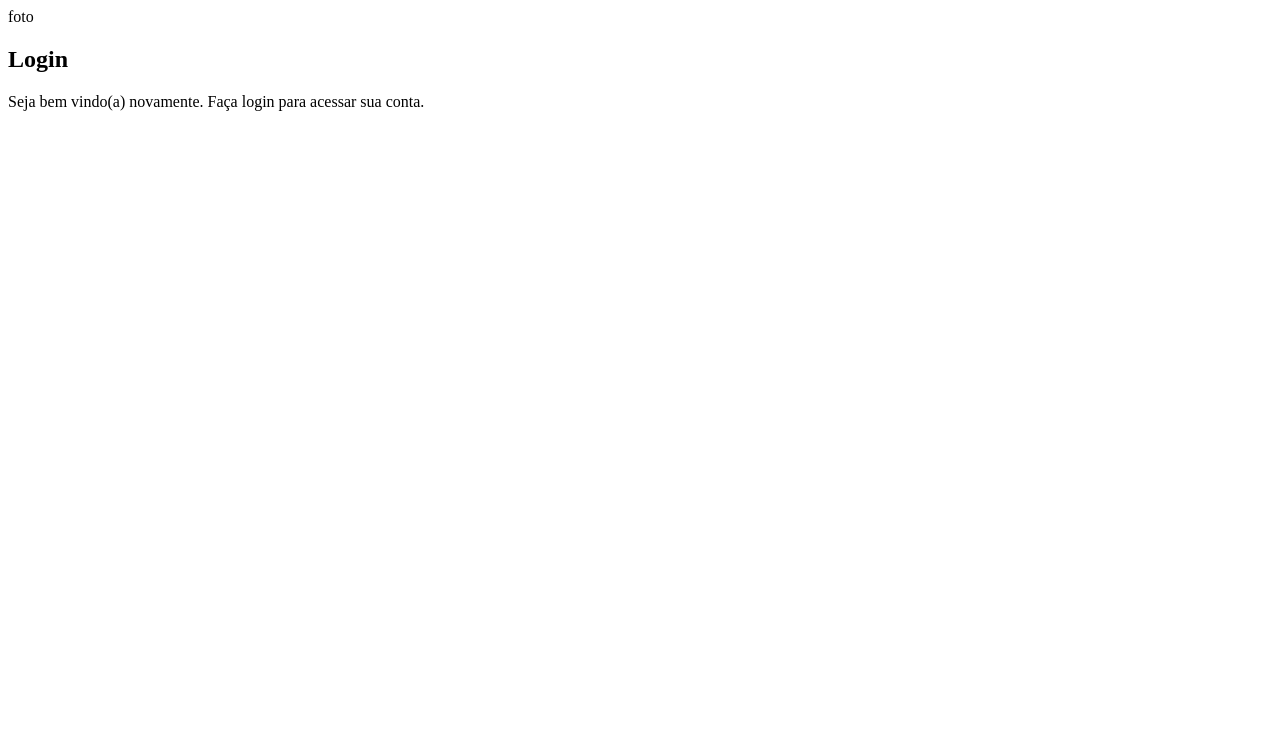
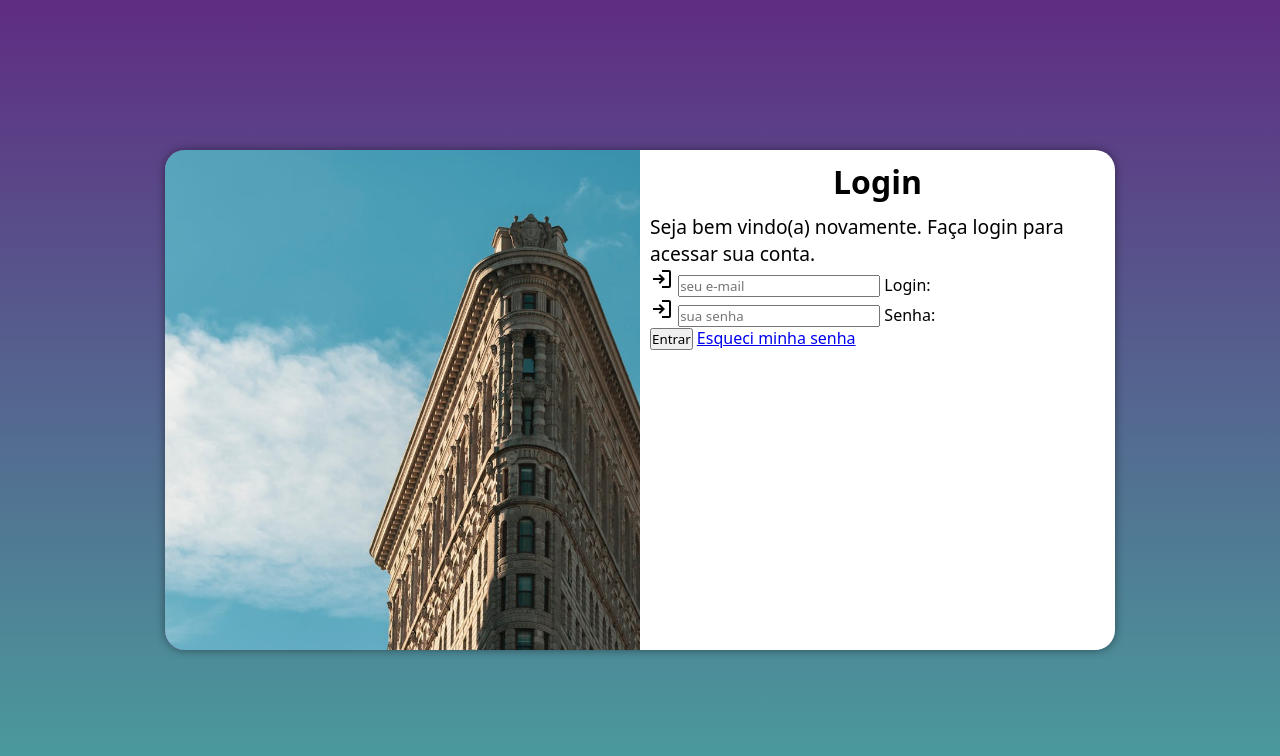
Before and after one commit to hjromano/projeto-login, a plain HTML site: page index.html in a window 1280 px wide. Drawn offline with nearby package versions, Linux system fonts and the light colour scheme.

Commit message:
atualização projeTO

```diff
--- /dev/null
+++ b/estilos/media-query.css
@@ -0,0 +1,62 @@
+@charset "UTF-8";
+
+/* Typical Device Breakpoints
+---------------------------------------
+Pequenas telas: até 600px
+Celulares: 600px a 768px
+Tablets: 768px a 992px
+Desktops: 992px a 1200px
+Greandes telas: acima de 1200px
+---------------------------------------*/
+
+@media screen and (min-width: 768px) and (max-width: 992px) {
+
+    body {
+        background-image: linear-gradient(to top,  #49a09d , #5f2c82);
+    }
+
+    section#login {
+        width: 90vw;
+    }
+
+    section#login > div#imagem {
+        float:left;
+        width: 50%;
+        height: 100%;
+    }
+
+    section#login > div#formulario {
+        float:right;
+        width: 50%;
+    }
+}
+
+@media screen and (min-width: 992px) {
+
+     body {
+        background-image: linear-gradient(to top,  #49a09d , #5f2c82);
+    }
+
+    section#login {
+        width: 950px;
+    }
+
+    section#login > div#imagem {
+        float:left;
+        width: 50%;
+        height: 100%;
+    }
+
+    section#login > div#formulario {
+        float:right;
+        width: 50%;
+    }
+
+    div#formulario > h1 {
+    font-size: 2em;
+   }
+
+    div#formulario > p {
+    font-size: 1.2em;
+   }
+}
--- a/estilos/style.css
+++ b/estilos/style.css
@@ -4,3 +4,62 @@
 Verde: #49a09d
 Lilás: #5f2c82
 */
+
+
+* {
+    font-family: system-ui, -apple-system, BlinkMacSystemFont, 'Segoe UI', Roboto, Oxygen, Ubuntu, Cantarell, 'Open Sans', 'Helvetica Neue', sans-serif;
+    padding: 0px;
+    margin: 0px;
+    box-sizing: border-box;
+}
+
+body, html {
+    background-color:#5f2c82 ;
+    height: 100vh;
+    width: 100vw;
+}
+
+main {
+    position: relative;
+    height: 100vh;
+    width: 100vw;
+}
+
+section#login {
+    position: absolute;
+    top: 50%;
+    left: 50%;
+    transform: translate(-50%, -50%);
+    overflow: hidden;
+
+
+    background-color: white;
+    width: 250px;
+    height: 500px;
+    border-radius: 20px;
+    box-shadow: 0px 0px 10px rgba(0, 0, 0, 0.441);
+
+    transition: width 0.3s, height 0.3s;
+    transition-timing-function: ease;
+}
+
+section#login > div#imagem {
+    display: block;
+    background: #5f2c82 url(../imagens/pexels-michalmarek-1750301.jpg)no-repeat;
+    background-size: cover;
+    height: 200px;
+}
+
+section#login > div#formulario {
+    display: block;
+    padding: 10px;
+}
+
+div#formulario > h1 {
+    text-align: center;
+    margin-bottom: 10px;
+}
+
+div#formulario > p {
+    font-size: 0.8em;
+}
--- a/index.html
+++ b/index.html
@@ -5,17 +5,34 @@
     <meta name="viewport" content="width=device-width, initial-scale=1.0">
     <title>Login</title>
     <link rel="stylesheet" href="estilos/style.css">
+    <link rel="stylesheet" href="estilos/media-query.css">
+    <link rel="stylesheet" href="https://fonts.googleapis.com/css2?family=Material+Symbols+Outlined:opsz,wght,FILL,GRAD@24,400,0,0&icon_names=login" />
 </head>
 <body>
     <main>
         <section id="login">
             <div id="imagem">
-                foto
+                <!-- Aqui vai a imagem-->
             </div>
             <div id="formulario">
                 <h1>Login</h1>
                 <p>Seja bem vindo(a) novamente. Faça login para acessar sua conta.</p>
-                <form action="login.php" method="post"></form>
+                <form action="login.php" method="post" autocomplete="on">
+                    <div class="campo">
+                        <span class="material-symbols-outlined">login</span>
+                        <input type="email" name="login" id="ilogin" placeholder="seu e-mail" autocomplete="email">
+                        <label for="ilogin">Login: </label>
+                    </div>
+                    <div class="campo">
+                        <span class="material-symbols-outlined">login</span>
+                        <input type="password" name="senha" id="isenha" placeholder="sua senha" autocomplete="current-password" required minlength="8" maxlength="15">
+                        <label for="isenha">Senha: </label>
+                    </div>
+                    <input type="submit" value="Entrar">
+                    <a href="esqueci.htmil">
+                        Esqueci minha senha
+                    </a>
+                </form>
             </div>
         </section>
     </main>
```
